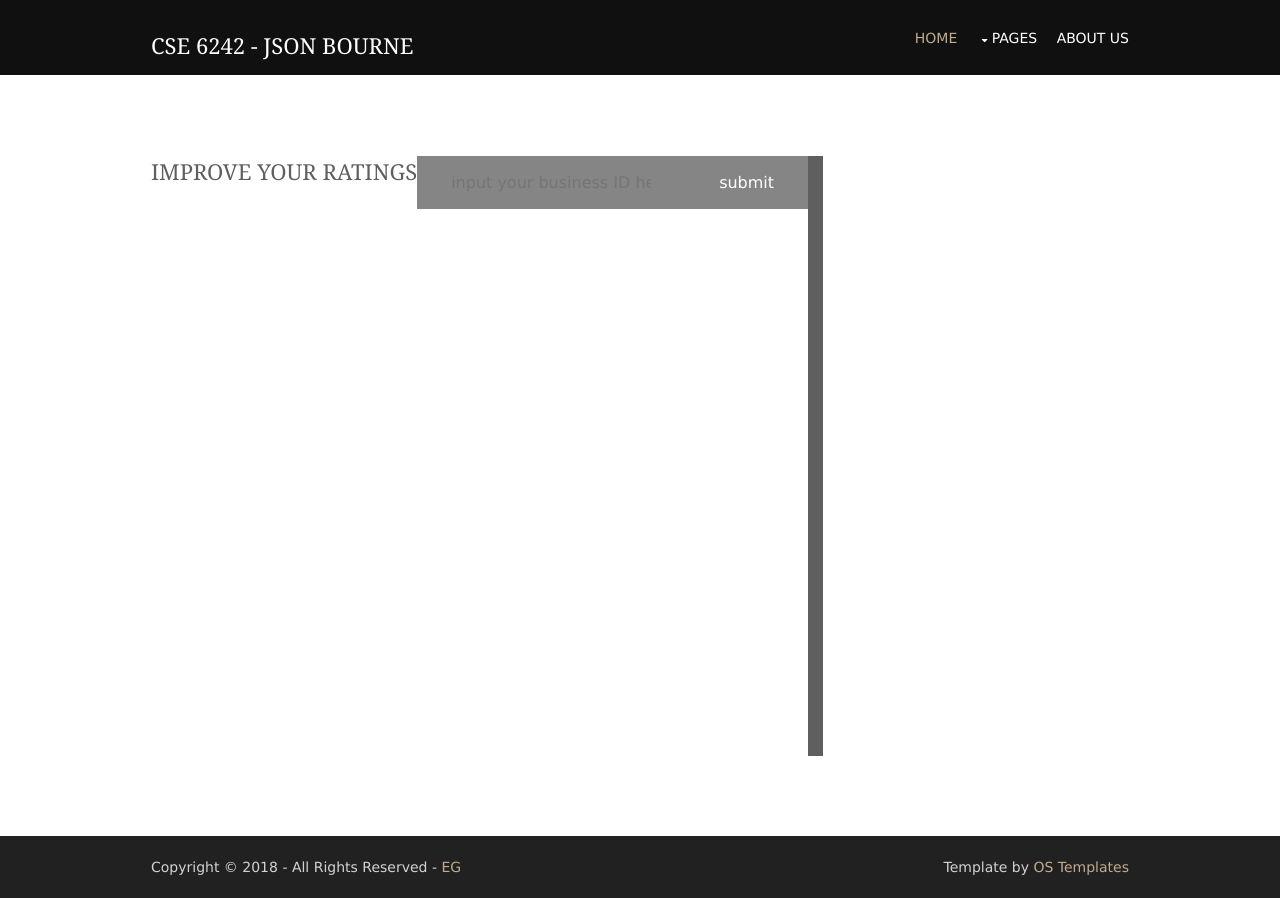
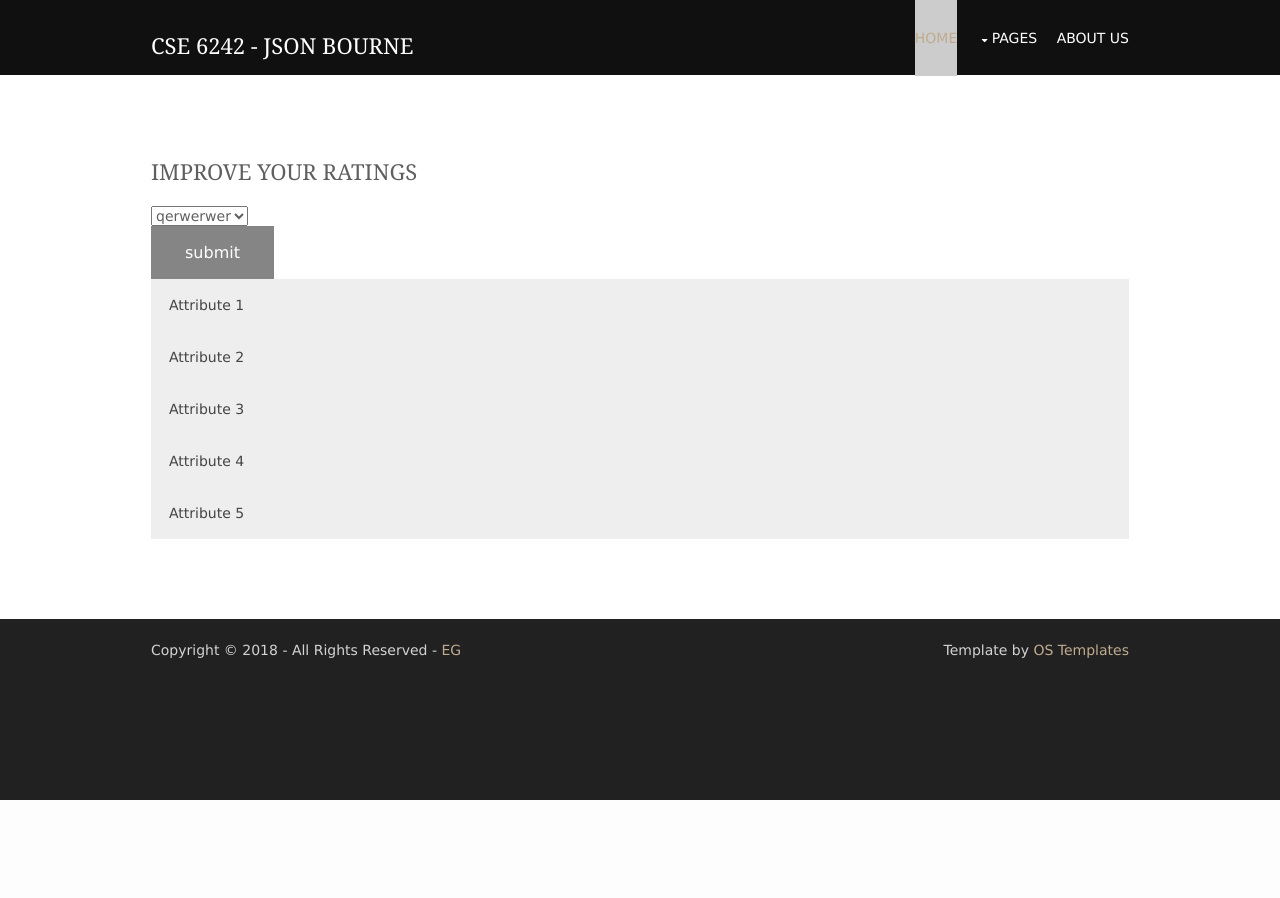
Before and after one commit to nirupampratap/fall2018cse6242, a Flask app: template src/visualizations/templates/improve.html in a window 1280 px wide. After the commit the page ends 800 px from the top, so only its background shows below. Run offline with Flask 2, Linux system fonts and the light colour scheme; the template is opened without the code that fills it, so the values that code supplies are empty; some libraries are stand-ins or nearby versions.

Commit message:
test accordion in improve website
Implement the accordion and ajax calling in improvement website. Use test data defined in app.py

```diff
--- a/src/visualizations/app.py
+++ b/src/visualizations/app.py
@@ -70,7 +70,7 @@ def zip():
 				"banane": 2,
 				"kiwi": 28,
 				"poire": 51,
-				"pêche": 24,
+				"peche": 24,
 				"ananas": 30,
 				"avocat": 2,
 				"pomme": 28,
@@ -82,5 +82,93 @@ def zip():
 		]
 	)
 
+@app.route('/find_improve', methods=['POST'])
+def review():
+    business_ID = request.json['data']
+    #return get_review(business_ID)
+
+    return json.dumps([
+                       {
+                       'attribute': 'Delivery',
+                       'importance': 5,
+                       'percentage': '100%',
+                       'restaurants':[
+                                      {
+                                      'location': 123,
+                                      'name': 'randon',
+                                      'ratings': 3.6,
+                                      'price': '123'
+                                      },
+
+                                      {
+                                      'location': 123,
+                                      'name': 'randon',
+                                      'ratings': 3.6,
+                                      'price': '123'
+                                      },
+                                      {
+                                      'location': 123,
+                                      'name': 'randon',
+                                      'ratings': 3.6,
+                                      'price': '123'
+                                      }
+                                      ]
+                       },
+
+                       {
+                       'attribute': 'Parking',
+                       'importance': 4,
+                       'percentage': '95%',
+                       'restaurants':[
+                                      {
+                                      'location': 123,
+                                      'name': 'randon',
+                                      'ratings': 3.6,
+                                      'price': '123'
+                                      },
+
+                                      {
+                                      'location': 123,
+                                      'name': 'john papa',
+                                      'ratings': 3.6,
+                                      'price': '123'
+                                      },
+                                      {
+                                      'location': 123,
+                                      'name': 'pizza',
+                                      'ratings': 3.6,
+                                      'price': '123'
+                                      }
+                                      ]
+                       },
+
+                       {
+                       'attribute': 'Takeout',
+                       'importance': 3,
+                       'percentage': '30%',
+                       'restaurants':[
+                                      {
+                                      'location': 123,
+                                      'name': 'randon',
+                                      'ratings': 3.6,
+                                      'price': '$$$'
+                                      },
+
+                                      {
+                                      'location': 123,
+                                      'name': 'randon',
+                                      'ratings': 3.6,
+                                      'price': '$$'
+                                      },
+                                      {
+                                      'location': 123,
+                                      'name': 'randon',
+                                      'ratings': 3.6,
+                                      'price': '12$3'
+                                      }
+                                      ]
+                       }
+                       ])
+
 if __name__ == '__main__':
 	app.run(debug = True)
--- /dev/null
+++ b/src/visualizations/static/css/accordion.css
@@ -0,0 +1,25 @@
+/* Style the buttons that are used to open and close the accordion panel */
+.accordion {
+    background-color: #eee;
+    color: #444;
+    cursor: pointer;
+    padding: 18px;
+    width: 100%;
+    text-align: left;
+    border: none;
+    outline: none;
+    transition: 0.4s;
+}
+
+/* Add a background color to the button if it is clicked on (add the .active class with JS), and when you move the mouse over it (hover) */
+.active, .accordion:hover {
+    background-color: #ccc;
+}
+
+/* Style the accordion panel. Note: hidden by default */
+div.panel {
+    padding: 0 18px;
+    background-color: white;
+    display: none;
+    overflow: hidden;
+}
--- a/src/visualizations/static/scripts/input_improve.js
+++ b/src/visualizations/static/scripts/input_improve.js
@@ -1,20 +1,70 @@
+var selector = d3.select("#selector").append('select').attr('class', 'select').attr('id', 'business_id')
+var business_id = ['qerwerwer', '123123']
+
+var options = selector.selectAll('option').data(business_id).enter().append('option').text(function(d){return d;})
+.on('change', onchange)
 
 
-var input_field = d3.select("#selector").append("input")
-                    .attr('class', 'input').attr('id', 'restaurant_input')
-                    .attr('type', 'text').attr('placeholder', 'input your business ID here')
+var submit = d3.select("#selector")
+            .append('input')
+            .attr('type', 'button')
+            .attr('class', 'button')
+            .attr('value', 'submit')
+            .on('click', update)
 
-var btn = d3.select('#selector').append('input').attr('type', 'button').attr('class','button').attr('value', 'submit').on('click', update);
-
-input_field.on('keyup', auto_complete);
+d3.selectAll(".accordion").on('click', expand)
 
 function update(){
-    var ID = document.getElementById('restaurant_input').value;
-    console.log(ID);
-    return ID;
+    var business_id = document.getElementById('business_id').value;
+    console.log(business_id);
+
+    $.ajax({
+           url: '/find_improve',
+           dataType: "json",
+           data: JSON.stringify({
+                "data": business_id
+           }),
+           contentType: 'application/json;charset=UTF-8',
+           type: 'POST',
+           success: function(response){
+                update_accordion(response)
+           },
+           error: function(error){
+                console.log(error)
+           }
+    })
 }
 
-function auto_complete(){
-    var curr_ID = document.getElementById('restaurant_input').value;
+function expand(){
+    this.classList.toggle("active");
+    var panel = this.nextElementSibling;
+    if(panel.style.display ==="block"){
+        panel.style.display = "none";
+    }
+    else{
+        panel.style.display = "block";
+    }
+}
 
+function update_accordion(data){
+    console.log(data.length);
+    var i = 0;
+    var length = 0;
+    if(data.length > 5){
+        length = 5;
+    }
+    else{
+        length = data.length;
+    }
+    for(i = 0; i < length; i++){
+        var accordion_id = "accordion_" + (i+1)
+        console.log(accordion_id);
+        var accordion = d3.select("#" + accordion_id).text(data[i]['attribute'] + '          ' + data[i]['importance'] + '          ' + data[i]['percentage'])
+        var paragraph = d3.selectAll("#paragraph_in_" + (i+1)).remove();
+        var rest_length = data[i]['restaurants'].length
+        var j = 0;
+        for(j = 0; j < rest_length; j++){
+            d3.select("#panel_in_" + (i+1)).append('p').attr('id', 'paragraph_in_' + (i+1)).text(data[i]['restaurants'][j]['name'] + ' ' + data[i]['restaurants'][j]['location'] + ' ' + data[i]['restaurants'][j]['ratings'] + ' ' + data[i]['restaurants'][j]['price'])
+        }
+    }
 }
--- a/src/visualizations/static/scripts/visualization.js
+++ b/src/visualizations/static/scripts/visualization.js
@@ -3,7 +3,7 @@ d3.select("#wordcloud").append("div").text("SELECT A ZIPCODE").attr("class", "zi
 d3.select("#zip-list").append("div").text("SELECT CUISINES").attr("class", "cuisineSelectMessage");
 
 function updateData(data){
-
+    console.log(data)
 	d3.select("svg").remove();
 	$(".cuisineSelectMessage").empty();
 	d3.selectAll(".zipSelectMessage").text("SELECT A ZIPCODE");
--- a/src/visualizations/templates/improve.html
+++ b/src/visualizations/templates/improve.html
@@ -3,14 +3,15 @@
     <head>
         <title>Launch</title>
         <meta charset="utf-8">
-            <meta name="viewport" content="width=device-width, initial-scale=1.0, maximum-scale=1.0, user-scalable=no">
-                <link href="../layout/styles/layout.css" rel="stylesheet" type="text/css" media="all">
-                    <link href="./src/css/style.css" rel="stylesheet" type="text/css" media="all">
-                        <script src="https://d3js.org/d3.v4.min.js"></script>
-                        <style type="text/css">
+        <meta name="viewport" content="width=device-width, initial-scale=1.0, maximum-scale=1.0, user-scalable=no">
+        <link href="./static/css/layout.css" rel="stylesheet" type="text/css" media="all">
+        <link href="./static/css/style.css" rel="stylesheet" type="text/css" media="all">
+        <link href="./static/css/accordion.css" rel="stylesheet" type="text/css" media="all">
+        <script src="https://d3js.org/d3.v4.min.js"></script>
+        <style type="text/css">
 
 
-                            </style>
+        </style>
     </head>
     <body id="top">
 
@@ -21,16 +22,15 @@
             <header id="header" class="hoc clear">
             <!-- ################################################################################################ -->
             <div id="logo" class="fl_left">
-            <h1><a href="index.html">CSE 6242 - JSON Bourne</a></h1>
+            <h1><a href="./templates/index.html">CSE 6242 - JSON Bourne</a></h1>
             </div>
             <!-- ################################################################################################ -->
             <nav id="mainav" class="fl_right">
             <ul class="clear">
-            <li class="active"><a href="../index.html">Home</a></li>
+            <li class="active"><a href="./templates/index.html">Home</a></li>
             <li><a class="drop" href="#">Pages</a>
             <ul>
-            <li><a href="./launch.html">Launch</a></li>
-            <li><a href="./expand.html">Expand</a></li>
+            <li><a href="./templates/launch.html">Launch</a></li>
             </ul>
             </li>
             <li><a href="#">About us</a></li>
@@ -51,19 +51,43 @@
 
             <div class="content">
             <h2>Improve your Ratings</h2>
-            <div  id="selector">
-                <div id="auto_div">
-                </div>
             </div>
 
-            <div  id="geo">
-            <div id="zip-list">
+            <div  id="selector">
+            </div>
+            <div id="accordion">
 
-            </div>
-            <div id="map"></div>
-            </div>
+                <button class="accordion" id="accordion_1">Attribute 1</button>
+                <div class="panel"  id="panel_in_1">
+                <p class='chart' id="header"> name   location   rating   price </p>
+                    <p class='chart' id="paragraph_in_1"> restaurant information here </p>
+                    <p class='chart' id="paragraph_in_1"> restaurant information here </p>
+                </div>
 
+                <button class="accordion" id="accordion_2">Attribute 2</button>
+                <div class="panel"  id="panel_in_2">
+                <p class='chart' id="header"> name   location   rating   price </p>
+                    <p class='chart' id="paragraph_in_2"> restaurant information here </p>
+                </div>
 
+                <button class="accordion" id="accordion_3">Attribute 3</button>
+                <div class="panel"  id="panel_in_3">
+                <p class='chart' id="header"> name   location   rating   price </p>
+                    <p class='chart' id="paragraph_in_3"> restaurant information here </p>
+                </div>
+
+                <button class="accordion" id="accordion_4">Attribute 4</button>
+                <div class="panel"  id="panel_in_4">
+                <p class='chart' id="header"> name   location   rating   price </p>
+                    <p class='chart' id="paragraph_in_4"> restaurant information here </p>
+                </div>
+
+                <button class="accordion" id="accordion_5">Attribute 5</button>
+                <div class="panel"  id="panel_in_5">
+                <p class='chart' id="header"> name   location   rating   price </p>
+                    <p class='chart' id="paragraph_in_5"> restaurant information here </p>
+                </div>
+                </div>
 
             <div class="clear"></div>
             </main>
@@ -81,10 +105,10 @@
 
 
             <!-- JAVASCRIPTS -->
-            <script src="../layout/scripts/jquery.min.js"></script>
-            <script src="../layout/scripts/jquery.backtotop.js"></script>
-            <script src="../layout/scripts/jquery.mobilemenu.js"></script>
-            <script src="./src/js/input_improve.js"></script>
+            <script src="./static/scripts/jquery.min.js"></script>
+            <script src="./static/scripts/jquery.backtotop.js"></script>
+            <script src="./static/scripts/jquery.mobilemenu.js"></script>
+            <script src="./static/scripts/input_improve.js"></script>
 
             <script async defer src="https://maps.googleapis.com/maps/api/js?key=AIzaSyDKCa0I2oUsTRJIglcvHqVQWciMLc0_wNI&callback=initMap"></script>
             </body>
```
Also changed, not shown: src/visualizations/static/scripts/input.js (line endings or trailing spaces).
